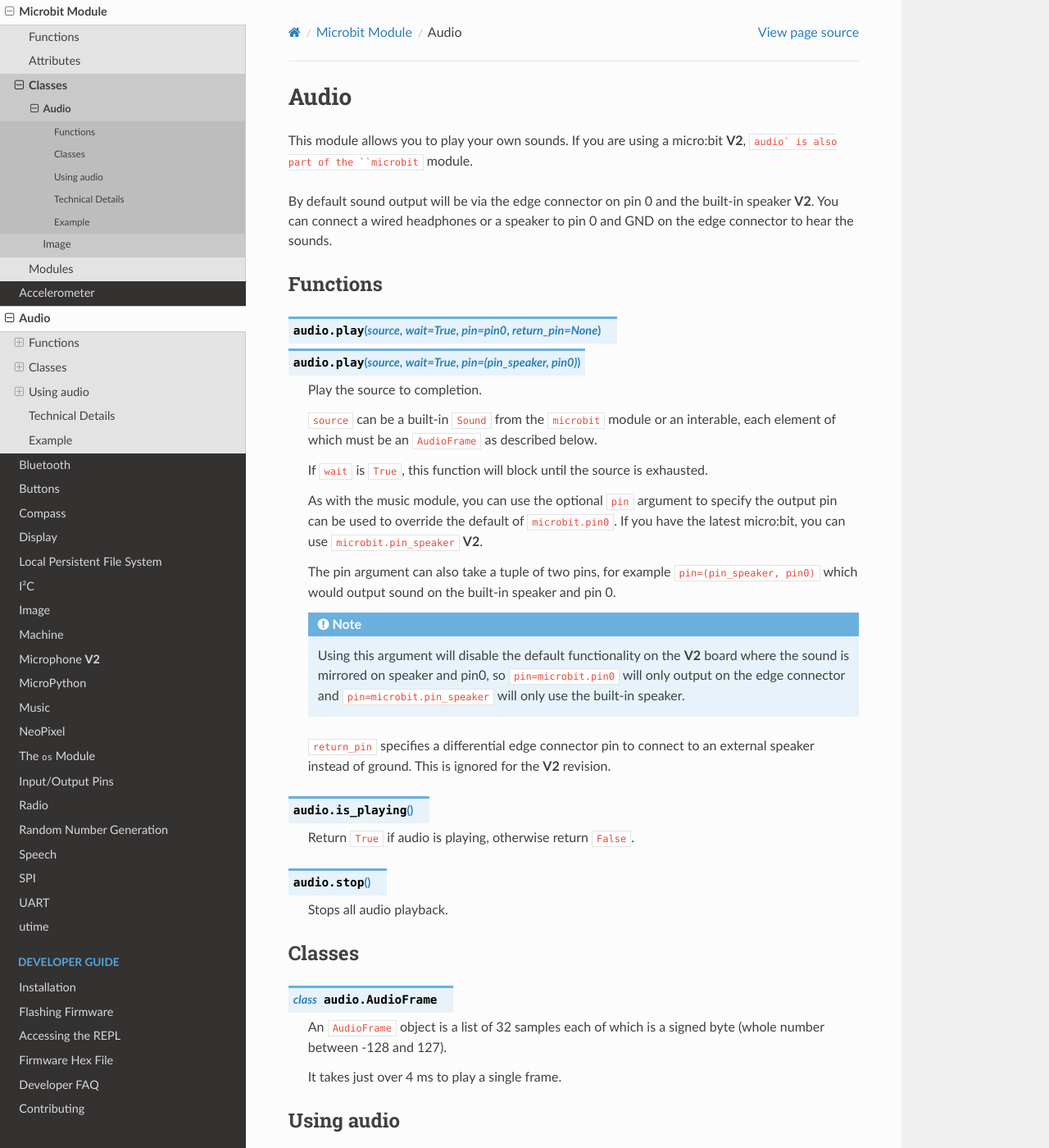
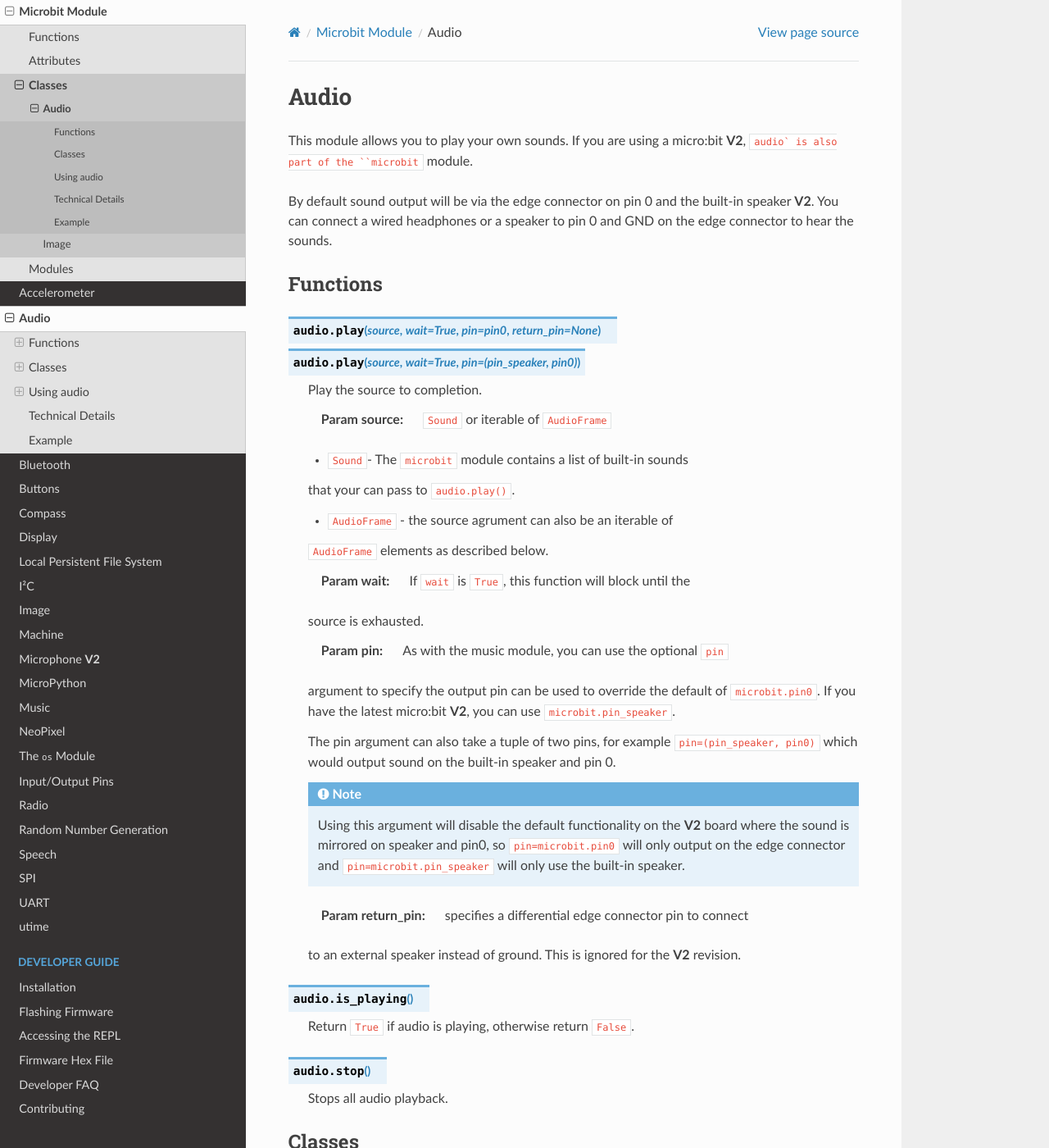
Before and after one commit to bbcmicrobit/micropython, a Sphinx documentation site: the page built from docs/audio.rst, in a window 1280 px wide and 1400 px high. Shown: the whole window at 82% size. Built offline with Sphinx 7.4.7 and the Read the Docs theme 2.0.0, drawn with Linux system fonts in a browser that asks for light colours; pages that are not in the unit, such as notebooks, are missing from menus.

Commit message:
use Param in docs

```diff
--- a/docs/audio.rst
+++ b/docs/audio.rst
@@ -18,17 +18,22 @@
 
     Play the source to completion.
 
-    ``source`` can be a built-in ``Sound`` from the ``microbit`` module or
-    an interable, each element of which must be an ``AudioFrame`` as described
+    :Param source: ``Sound`` or iterable of ``AudioFrame``
+
+    * ``Sound``- The ``microbit`` module contains a list of built-in sounds
+    that your can pass to ``audio.play()``.
+
+    * ``AudioFrame`` - the source agrument can also be an iterable of
+    ``AudioFrame`` elements as described
     below.
 
-    If ``wait`` is ``True``, this function will block until the source is
-    exhausted.
+    :Param wait: If ``wait`` is ``True``, this function will block until the
+    source is exhausted.
 
-    As with the music module, you can use the optional ``pin`` argument to
-    specify the output pin can be used to override the default of
-    ``microbit.pin0``. If you have the latest micro:bit, you can use
-    ``microbit.pin_speaker`` **V2**.
+    :Param pin: As with the music module, you can use the optional ``pin``
+    argument to specify the output pin can be used to override the default of
+    ``microbit.pin0``. If you have the latest micro:bit **V2**, you can use
+    ``microbit.pin_speaker``.
 
     The pin argument can also take a tuple of two pins, for example
     ``pin=(pin_speaker, pin0)`` which would output sound on the built-in
@@ -40,7 +45,7 @@
         ``pin=microbit.pin0`` will only output on the edge connector and
         ``pin=microbit.pin_speaker`` will only use the built-in speaker.
 
-    ``return_pin`` specifies a differential edge connector pin to connect
+    :Param return_pin: specifies a differential edge connector pin to connect
     to an external speaker instead of ground. This is ignored for the **V2**
     revision.
 
```
